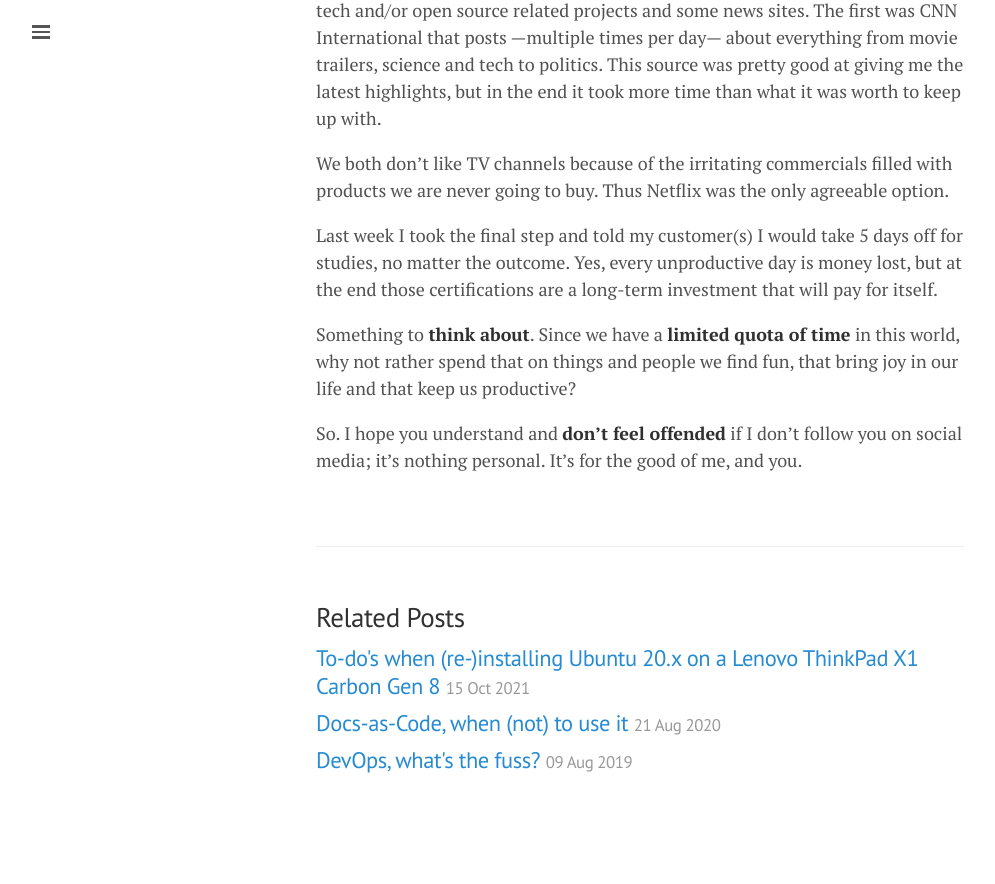
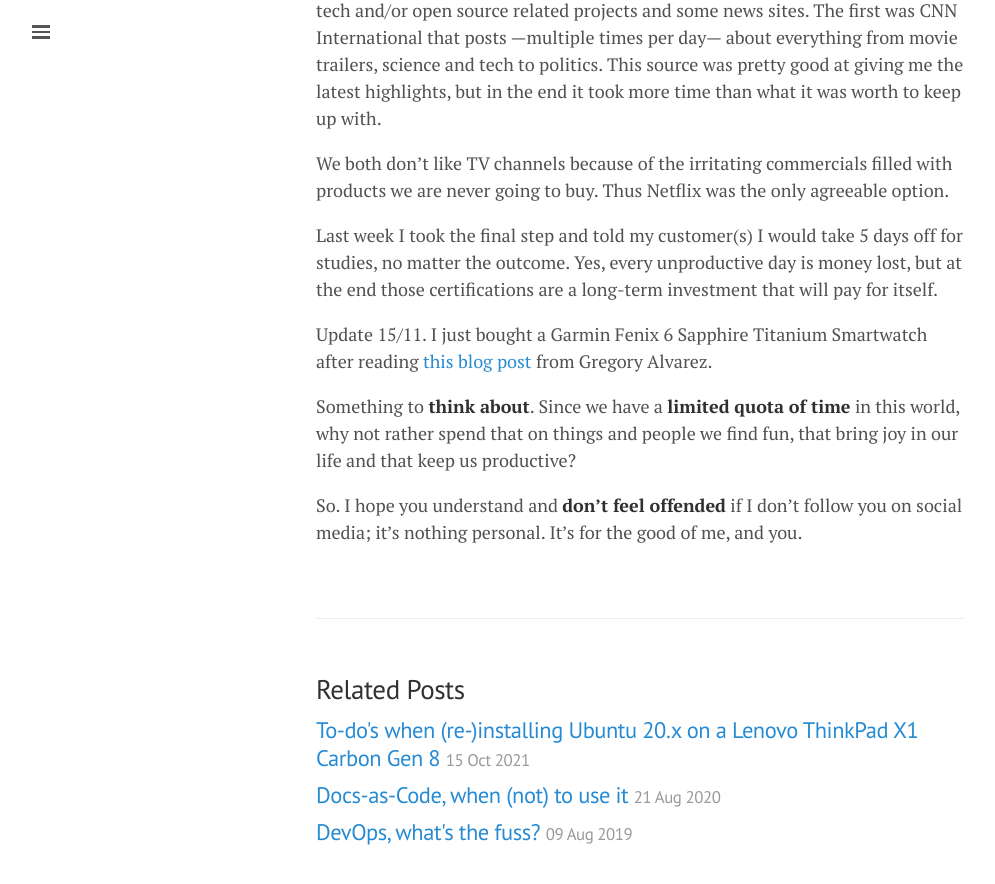
Before and after one commit to lgeurts/lgeurts.github.io, a Jekyll site: the page built from _posts/2021-11-09-why-i-decided-to-limit-my-social-presence.md, in a window 1280 px wide and 900 px high, scrolled down 1643 px. Shown: the top 884 px of the window, without its empty margins (0-995 px from the left). Built offline with Jekyll 4.4.1, drawn with Linux system fonts in a browser that asks for light colours; nearby versions of some CDN libraries; comment, search, counter and statistics services are not loaded; before the commit the page ends 2471 px from its top, so only the background shows below that; some of the changed text lies outside the part shown.

Commit message:
Update 2021-11-09-why-i-decided-to-limit-my-social-presence.md

```diff
--- a/_posts/2021-11-09-why-i-decided-to-limit-my-social-presence.md
+++ b/_posts/2021-11-09-why-i-decided-to-limit-my-social-presence.md
@@ -36,6 +36,8 @@ We both don't like TV channels because of the irritating commercials filled with
 
 Last week I took the final step and told my customer(s) I would take 5 days off for studies, no matter the outcome. Yes, every unproductive day is money lost, but at the end those certifications are a long-term investment that will pay for itself.
 
+Update 15/11. I just bought a Garmin Fenix 6 Sapphire Titanium Smartwatch after reading [this blog post](https://www.alvarez.io/posts/living-like-it-s-99/) from Gregory Alvarez.
+
 Something to **think about**. Since we have a **limited quota of time** in this world, why not rather spend that on things and people we find fun, that bring joy in our life and that keep us productive?
 
 So. I hope you understand and **don’t feel offended** if I don’t follow you on social media; it’s nothing personal. It's for the good of me, and you.
```
